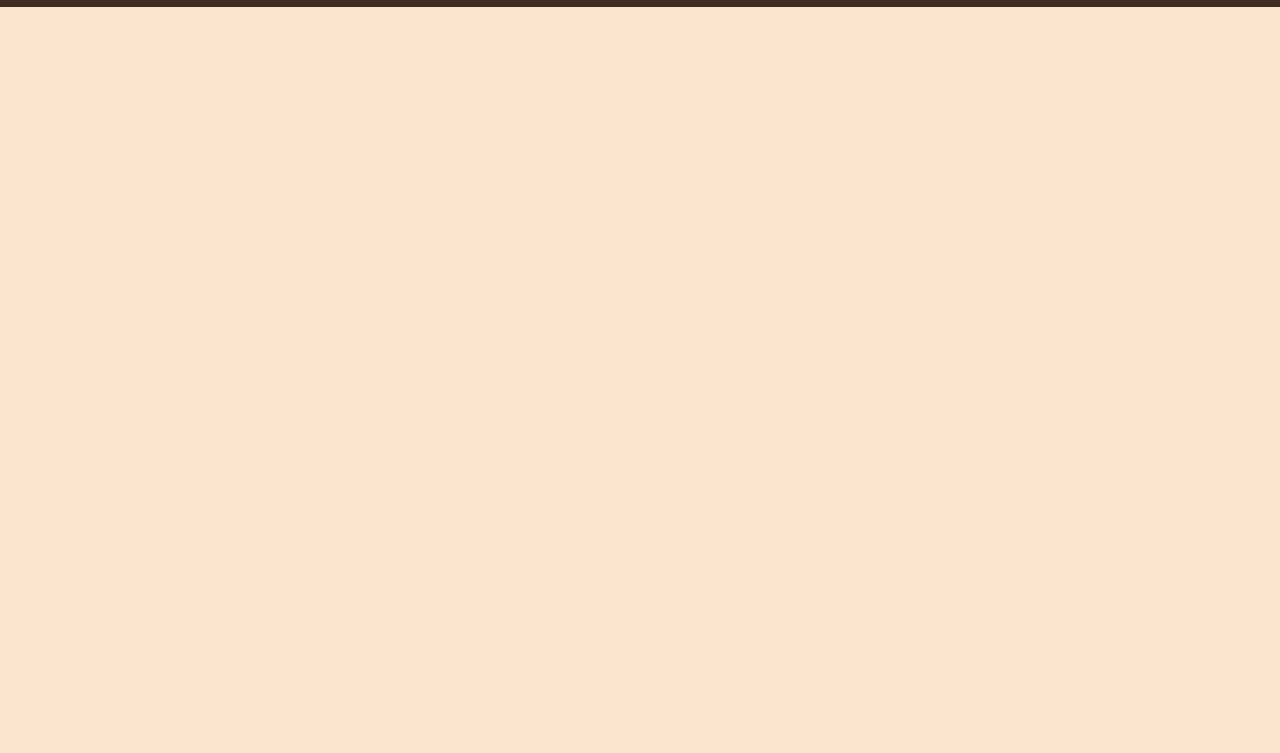
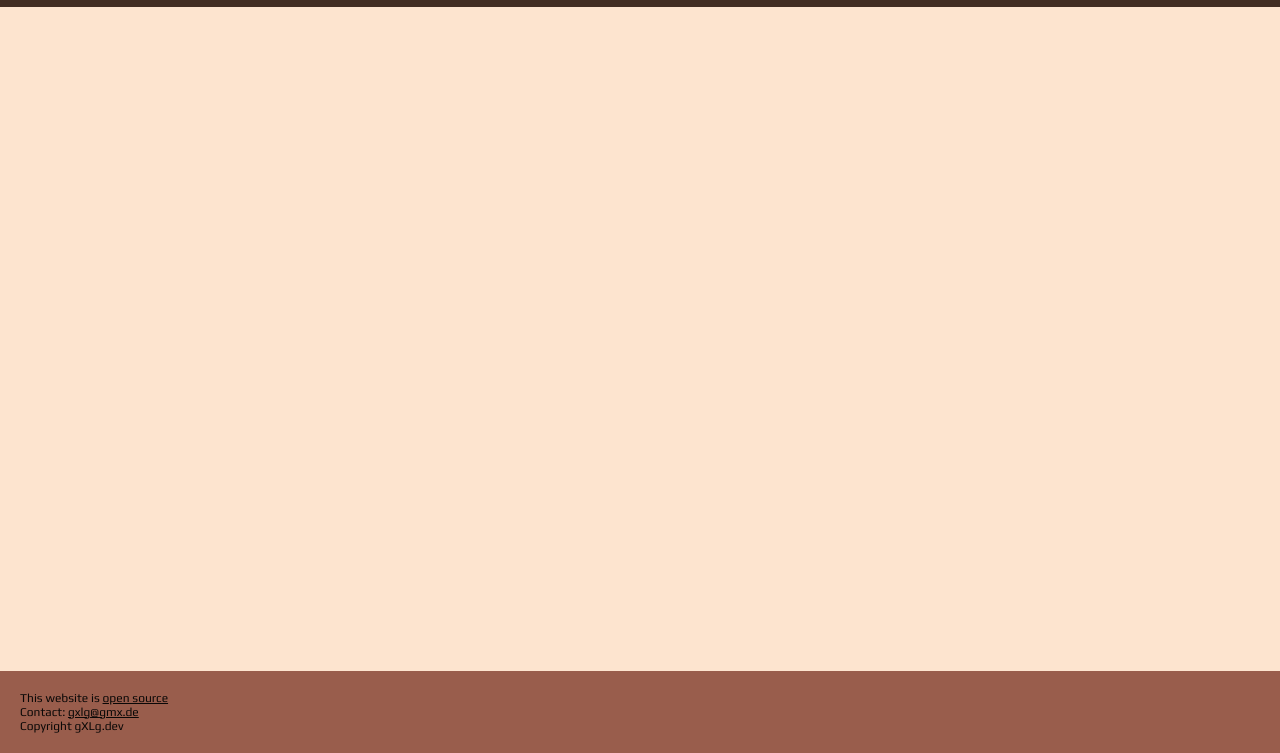
Before and after one commit to gXLg-dev/gXLg.dev, a website: page site/root.html in a window 1280 px wide. Shown: the part 47-800 px from the top of the page. Drawn offline with Linux system fonts and the light colour scheme.

Commit message:
bump nulls; add footer

```diff
--- a/site/root.html
+++ b/site/root.html
@@ -23,6 +23,13 @@
       </div>
 
       <div id="content" null-container="r => r.page.id"></div>
+      <div id="footer">
+        This website is <a class="link" href="https://github.com/gXLg-dev/gXLg.dev">open source</a>
+        <br>
+        Contact: <a class="link" href="mailto:gxlg@gmx.de">gxlg@gmx.de</a>
+        <br>
+        Copyright gXLg.dev <span null-data="() => (new Date()).getFullYear()"></span>
+      </div>
     </div>
   </body>
 </html>
--- a/static/css/body.css
+++ b/static/css/body.css
@@ -1,9 +1,11 @@
 #outer {
   display: flex;
   flex-direction: column;
+  height: 100%;
 }
 
 #header {
+  flex: none;
   padding: 10px;
   display: flex;
   align-items: center;
@@ -29,6 +31,14 @@
   padding: 10px;
   background-color: var(--white);
   color: var(--black);
+}
+
+#footer {
+  flex: none;
+  padding: 20px;
+  background-color: var(--beige);
+  color: var(--black);
+  font-size: 12px;
 }
 
 .p {
--- a/static/css/main.css
+++ b/static/css/main.css
@@ -19,6 +19,7 @@
 
 html, body {
   margin: 0;
+  padding: 0;
   height: 100%;
 }
 
```
Also changed, not shown: package.json (+8 -1 lines), 1 other file.
